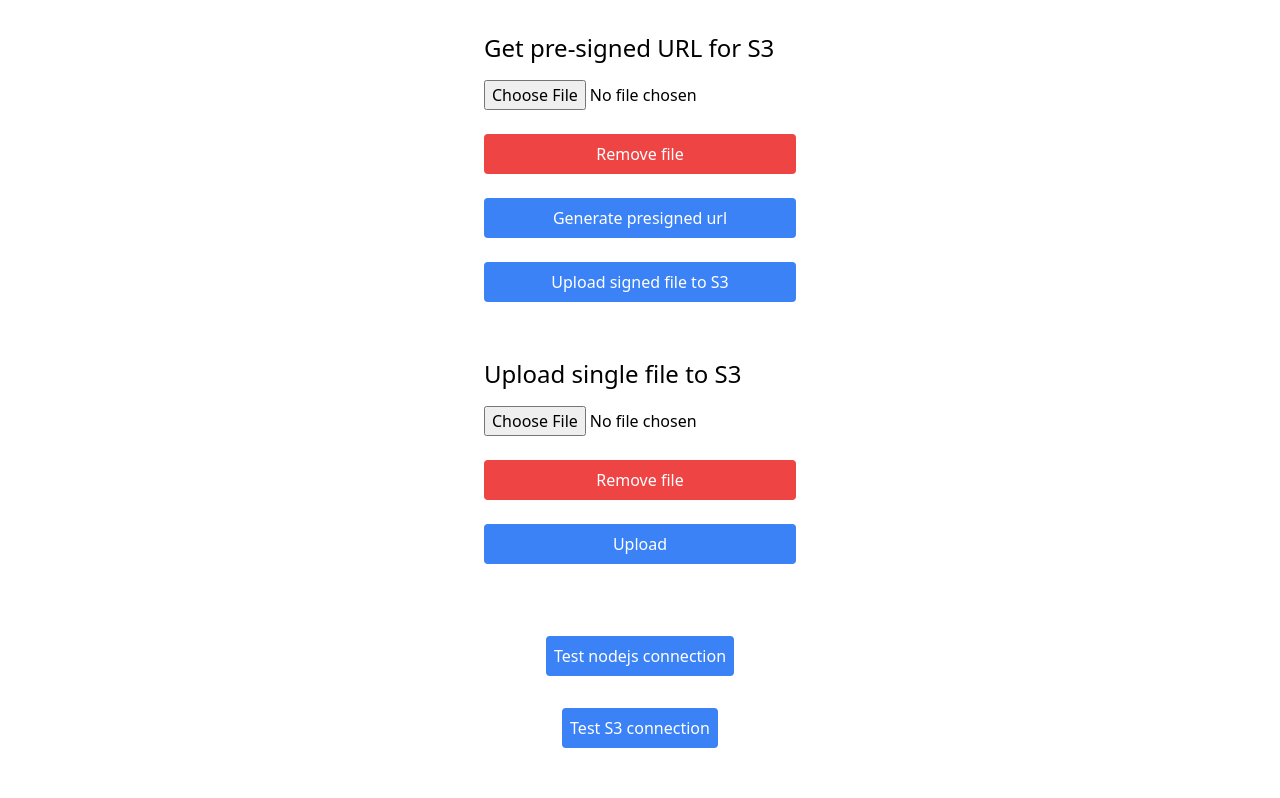
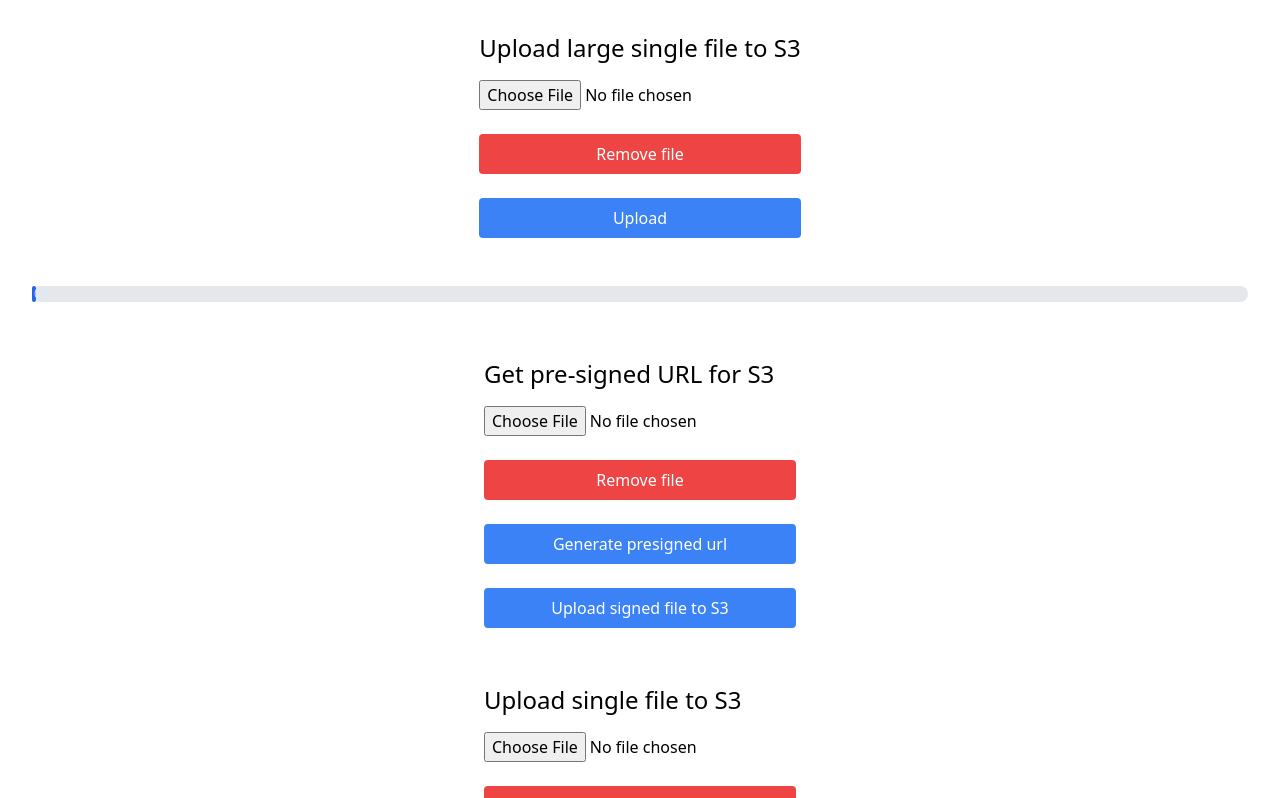
Before and after one commit to vy1406/largeFileUploads, a React (Vite) app in the folder client/: page / in a window 1280 px wide. Shown: the top 798 px of the page. Built offline with nearby package versions, Linux system fonts and the light colour scheme.

Commit message:
multi upload

```diff
--- a/client/src/App.jsx
+++ b/client/src/App.jsx
@@ -5,6 +5,7 @@ import TestConnectionBtn from "./components/TestConnection"
 import TestConnectionBtnS3 from "./components/TestConnectionS3"
 import AwsUploadS3 from "./forms/AwsForm"
 import AwsPreSignedUrl from "./forms/AwsPreSignedUrl"
+import AwsMultipartForm from "./forms/AwsMultipartForm"
 
 function App() {
 
@@ -12,6 +13,7 @@ function App() {
     <div className="container mx-auto p-4 flex flex-col items-center gap-6">
       {/* <MultipleFilesForm />
       <SingleFileForm /> */}
+      <AwsMultipartForm />
       <AwsPreSignedUrl />
       <AwsUploadS3 />
       <TestConnectionBtn />
--- a/client/src/constants.js
+++ b/client/src/constants.js
@@ -18,6 +18,7 @@ export const LANGS = {
     ERROR_PRESIGNED_URL: "Error getting pre-signed URL",
     FILE_TOO_LARGE: 'File is too large',
     UPLOAD_SINGLE_FILE_S3: "Upload single file to S3",
+    UPLOAD_LARGE_FILE_S3: "Upload large single file to S3",
     UPLOAD_SIGNED_TO_S3: "Upload signed file to S3",
     GET_PRESIGNED_URL: "Generate presigned url",
     GET_PRESIGNED_FORM_TITLE: "Get pre-signed URL for S3",
--- /dev/null
+++ b/client/src/forms/AwsMultipartForm.jsx
@@ -0,0 +1,173 @@
+import { useRef, useState } from "react"
+import { toast } from "react-toastify"
+import { AWS, LANGS } from "../constants"
+import Progress from "../components/Progress";
+
+function AwsMultipartForm() {
+
+  const [file, setFile] = useState(null)
+  const [status, setStatus] = useState("");
+  const [progress, setProgress] = useState(0);
+  const fileInputRef = useRef(null)
+
+  const handleOnUpload = (e) => {
+    const uploadedFile = e.target.files[0];
+    setFile(uploadedFile);
+  }
+
+  const handleClear = () => {
+    setFile(null)
+    if (fileInputRef.current) {
+      fileInputRef.current.value = "";
+    }
+    setProgress(0)
+    setStatus("")
+  }
+
+  const handleOnSubmit = (e) => {
+    e.preventDefault()
+
+      uploadLargeFile()
+
+  }
+
+  const uploadLargeFile = async () => {
+    if (!file) return;
+
+    const fileName = file.name;
+    const fileSize = file.size;
+
+    try {
+      // Step 1: Request an upload ID
+      const res = await fetch(`${AWS.GET_UPLOAD_ID}`, {
+        method: "POST",
+        headers: {
+          "Content-Type": "application/json",
+        },
+        body: JSON.stringify({ fileName }),
+      });
+
+      if (!res.ok) {
+        const errorData = await res.json();
+        toast.error(errorData.message || LANGS.UPLOAD_ERROR_S3);
+        throw new Error(errorData.message);
+      }
+
+      const { uploadId } = await res.json();
+      sessionStorage.setItem("uploadId", uploadId);
+
+      // Step 2: Calculate chunks and upload each chunk
+      const chunkSize = 10 * 1024 * 1024; // 10 MiB
+      const chunkCount = Math.ceil(fileSize / chunkSize);
+      const multiUploadArray = [];
+
+      for (let uploadCount = 1; uploadCount <= chunkCount; uploadCount++) {
+        const start = (uploadCount - 1) * chunkSize;
+        const end = Math.min(start + chunkSize, fileSize);
+        const fileBlob = file.slice(start, end);
+
+        const signedUrlRes = await fetch(`${AWS.GET_UPLOAD_PART}`, {
+          method: "POST",
+          headers: {
+            "Content-Type": "application/json",
+          },
+          body: JSON.stringify({
+            fileName,
+            partNumber: uploadCount,
+            uploadId,
+          }),
+        });
+
+        if (!signedUrlRes.ok) {
+          const errorData = await signedUrlRes.json();
+          toast.error(errorData.message || LANGS.UPLOAD_ERROR_S3);
+          throw new Error(errorData.message);
+        }
+
+        const { preSignedUrl } = await signedUrlRes.json();
+
+        const uploadChunkRes = await fetch(preSignedUrl, {
+          method: "PUT",
+          body: fileBlob,
+        });
+
+        if (!uploadChunkRes.ok) {
+          throw new Error(`Chunk ${uploadCount} upload failed`);
+        }
+
+        const etag = uploadChunkRes.headers.get("ETag");
+        multiUploadArray.push({ ETag: etag, PartNumber: uploadCount });
+
+        setProgress(Math.round((uploadCount / chunkCount) * 100));
+        setStatus(`Uploaded chunk ${uploadCount} of ${chunkCount}`);
+      }
+
+      // Step 3: Complete the multipart upload
+      const completeRes = await fetch(`${AWS.COMPLETE_MULTIPART_UPLOAD}`, {
+        method: "POST",
+        headers: {
+          "Content-Type": "application/json",
+        },
+        body: JSON.stringify({
+          fileName,
+          parts: multiUploadArray,
+          uploadId,
+        }),
+      });
+
+      if (!completeRes.ok) {
+        const errorData = await completeRes.json();
+        toast.error(errorData.message || LANGS.UPLOAD_ERROR_S3);
+        throw new Error(errorData.message);
+      }
+
+      toast.success(LANGS.UPLOAD_SUCCESS_S3);
+      setStatus("File uploaded successfully");
+    } catch (error) {
+      console.error("Error during file upload:", error);
+      toast.error(LANGS.UPLOAD_ERROR_S3);
+      setStatus("Upload failed");
+    }
+  };
+
+  return (
+    <div className="container mx-auto p-4 flex flex-col items-center gap-6">
+      <form onSubmit={handleOnSubmit} className="flex flex-col gap-4">
+        <h1 className="text-2xl font-medium">
+          {LANGS.UPLOAD_LARGE_FILE_S3}
+        </h1>
+        <input
+          ref={fileInputRef}
+          type="file"
+          name="file"
+          id="file"
+          onChange={handleOnUpload}
+        />
+        <button
+          type="button"
+          onClick={handleClear}
+          className="bg-red-500 text-white p-2 rounded mt-2"
+        >
+          {LANGS.CLEAR}
+        </button>
+        <button
+          type="submit"
+          disabled={file?.length === 0}
+          className="bg-blue-500 text-white p-2 rounded mt-2"
+        >
+          {LANGS.UPLOAD}
+        </button>
+      </form>
+      {file && (
+        <div className="mt-4">
+          <h2 className="text-lg font-medium">{LANGS.SELECTED}</h2>
+          {file.name} - {(file.size / 1024).toFixed(2)} KB
+        </div>
+      )}
+      <h3>{status}</h3>
+      <Progress progress={progress} />
+    </div>
+  )
+}
+
+export default AwsMultipartForm
```
